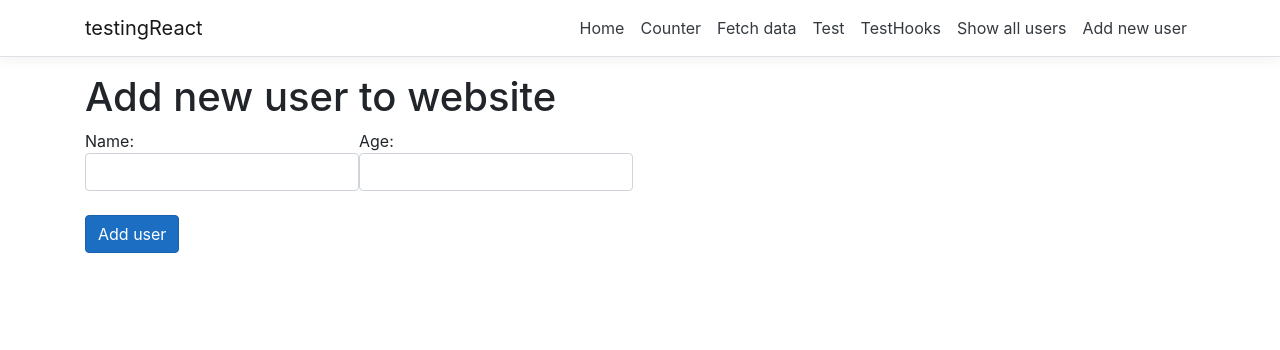
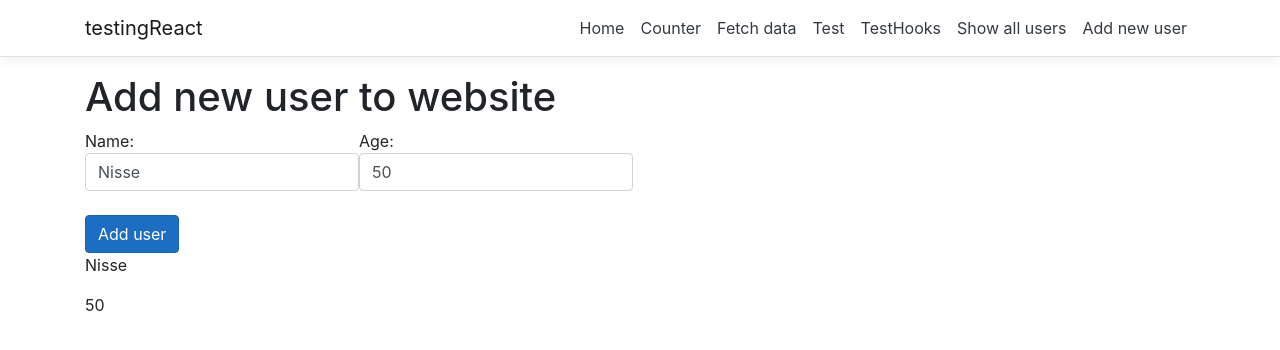
Before and after one commit to Laaggan/social-media, a React (Create React App) app in the folder testingReact/ClientApp/: page /add-new-user in a window 1280 px wide. Shown: the top 350 px of the page. Built offline with nearby package versions, Linux system fonts and the light colour scheme.

Commit message:
You can now add new users from frontend

```diff
--- a/testingReact/ClientApp/src/components/AddNewUser.js
+++ b/testingReact/ClientApp/src/components/AddNewUser.js
@@ -1,4 +1,4 @@
-import React, { Component } from 'react';
+import React, { Component, useState } from 'react';
 
 export class AddNewUser extends Component {
     static displayName = AddNewUser.name;
@@ -12,26 +12,46 @@ export class AddNewUser extends Component {
       <div>
         <h1>Add new user to website</h1>
 
-        <NewUserForm />
+            <NewUserForm
+                AddUserToDb={AddUserToDb}
+            />
       </div>
     );
   }
 }
 
+async function AddUserToDb(user) {
+    const response = await fetch(
+        'api/Home/addNewUser?userName=' + user.UserName + "&age=" + user.Age, {
+            method: 'post'
+    }
+    );
+}
+
 const NewUserForm = (props) => {
+    const [userName, setUserName] = useState('Nisse');
+    const [age, setAge] = useState(50);
+
+    const cleanForm = () => {
+        setUserName('');
+        setAge('');
+    }
+
     return (
         <>
-            <form class="form-group">
+            <form className="form-group">
             <label>
                     Name:
-            <input class="form-control" type="text" name="name" />
+            <input className="form-control" type="text" name="name" value={userName} onChange={e => setUserName(e.target.value)} />
                 </label>
             <label>
                     Age:
-            <input class="form-control" type="text" name="name" />
+            <input className="form-control" type="text" name="name" value={age} onChange={e => setAge(e.target.value)}/>
             </label>
             </form>
-            <button style={{ display: 'block' }} className="btn btn-primary">Add user</button>
+            <button style={{ display: 'block' }} className="btn btn-primary" onClick={() => props.AddUserToDb({ UserName: userName, Age: age }).then(cleanForm())}>Add user</button>
+            <p> {userName} </p>
+            <p> {age} </p>
         </>
         )
 }
```
